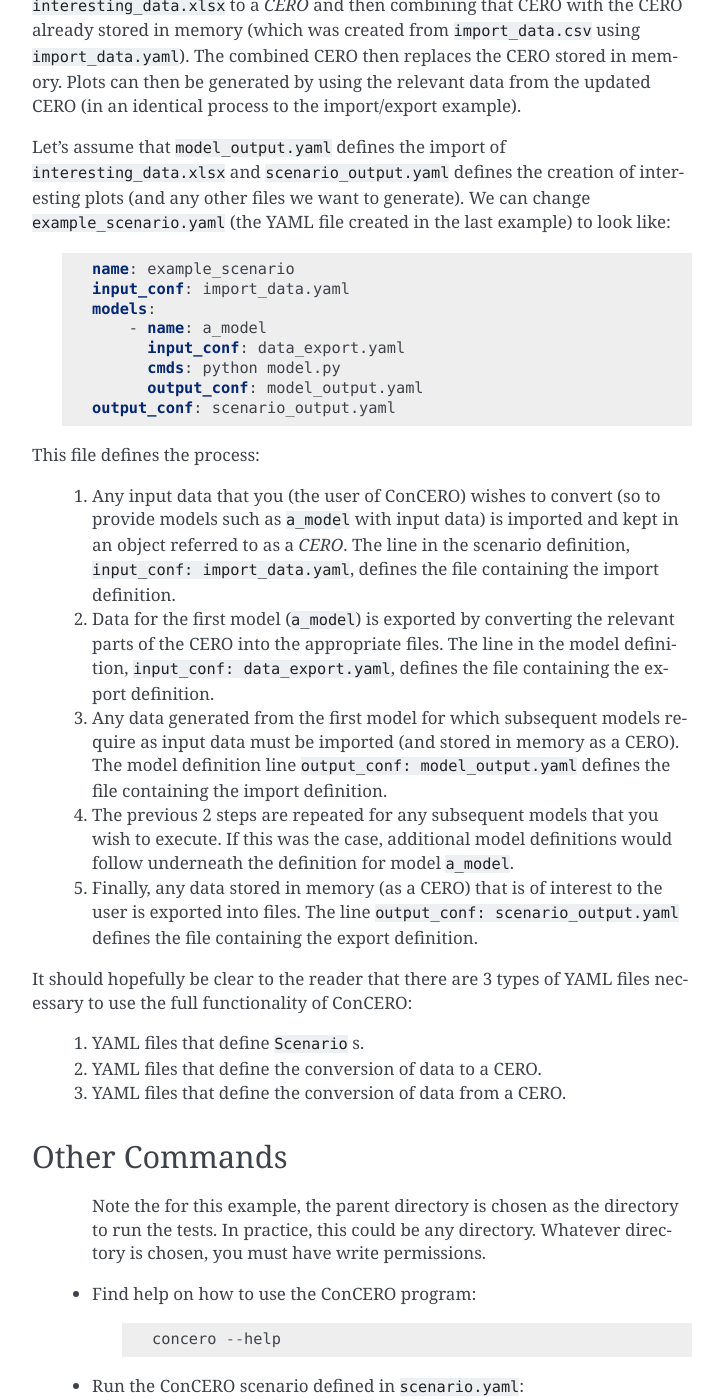
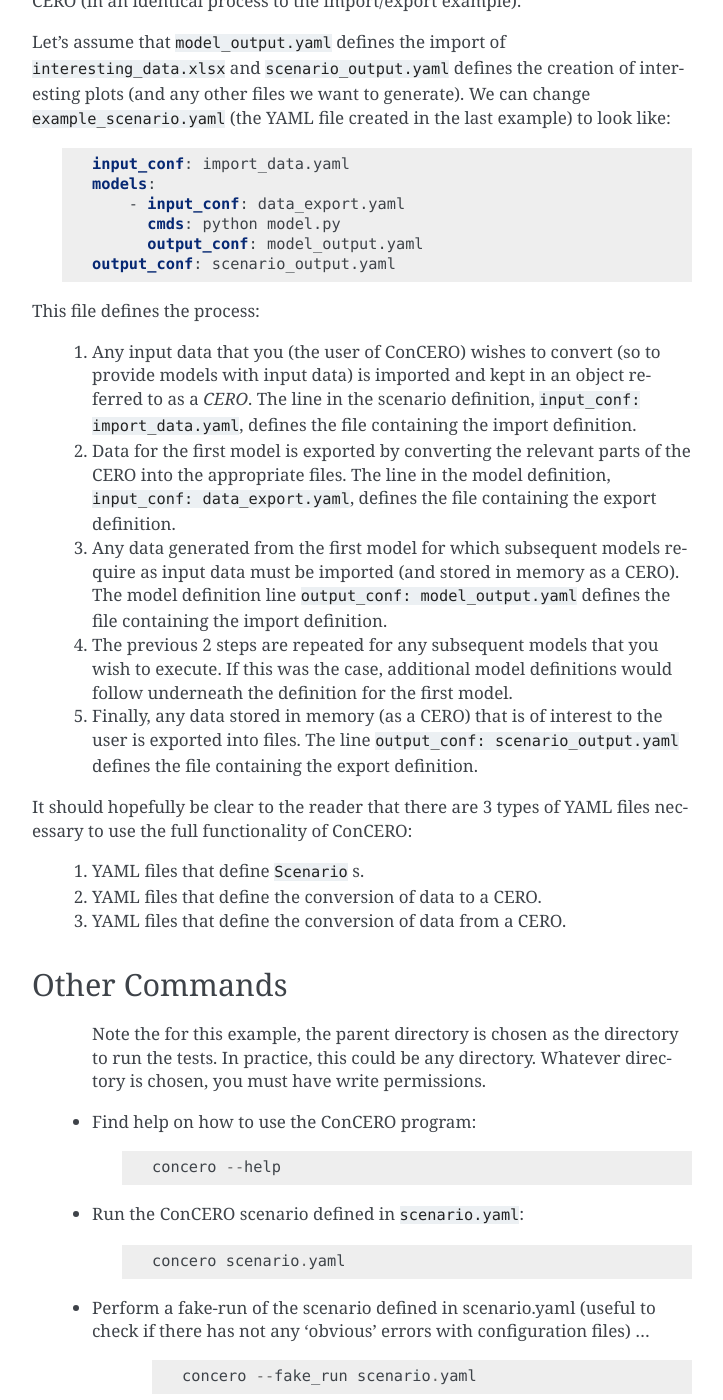
Before and after one commit to charlie0389/ConCERO, a Sphinx documentation site: the page built from concero/doc/source/quickstart.rst, in a window 1280 px wide and 1400 px high, scrolled down 2491 px. Shown: the whole window, without its empty margins (388-1111 px from the left). Built offline with Sphinx 7.4.7, drawn with Linux system fonts in a browser that asks for light colours; some of the changed text lies outside the part shown.

Commit message:
Added model test module, and added it to test suite. Eased requirement that Model be provided with a 'name' and 'cmds'. Version updated, changelog added, doc update, removed name requirement for scenarios.

```diff
--- a/concero/doc/source/quickstart.rst
+++ b/concero/doc/source/quickstart.rst
@@ -70,12 +70,8 @@
 
         .. code-block:: yaml
 
-            name: example_scenario
             models:
-                - name: a_model
-                  cmds: python model.py
-
-       This scenario (an execution sequence of one or more models) has been named "example_scenario" (required).
+                - cmds: python model.py
 
     #. Then, from the command line:
 
@@ -100,21 +96,19 @@
 
     .. code-block:: yaml
 
-        name: example_scenario
         input_conf: import_data.yaml
         models:
-            - name: a_model
-              input_conf: data_export.yaml
+            - input_conf: data_export.yaml
               cmds: python model.py
               output_conf: model_output.yaml
         output_conf: scenario_output.yaml
 
 This file defines the process:
 
-    #. Any input data that you (the user of ConCERO) wishes to convert (so to provide models such as ``a_model`` with input data) is imported and kept in an object referred to as a *CERO*. The line in the scenario definition, ``input_conf: import_data.yaml``, defines the file containing the import definition.
-    #. Data for the first model (``a_model``) is exported by converting the relevant parts of the CERO into the appropriate files. The line in the model definition, ``input_conf: data_export.yaml``, defines the file containing the export definition.
+    #. Any input data that you (the user of ConCERO) wishes to convert (so to provide models with input data) is imported and kept in an object referred to as a *CERO*. The line in the scenario definition, ``input_conf: import_data.yaml``, defines the file containing the import definition.
+    #. Data for the first model is exported by converting the relevant parts of the CERO into the appropriate files. The line in the model definition, ``input_conf: data_export.yaml``, defines the file containing the export definition.
     #. Any data generated from the first model for which subsequent models require as input data must be imported (and stored in memory as a CERO). The model definition line ``output_conf: model_output.yaml`` defines the file containing the import definition.
-    #. The previous 2 steps are repeated for any subsequent models that you wish to execute. If this was the case, additional model definitions would follow underneath the definition for model ``a_model``.
+    #. The previous 2 steps are repeated for any subsequent models that you wish to execute. If this was the case, additional model definitions would follow underneath the definition for the first model.
     #. Finally, any data stored in memory (as a CERO) that is of interest to the user is exported into files. The line ``output_conf: scenario_output.yaml`` defines the file containing the export definition.
 
 It should hopefully be clear to the reader that there are 3 types of YAML files necessary to use the full functionality of ConCERO:
--- a/concero/doc/source/scenarios.rst
+++ b/concero/doc/source/scenarios.rst
@@ -15,11 +15,11 @@
 
 A scenario definition object must have the options:
 
-    * ``name: (str)`` - the name of the scenario. For example, ``'A1'`` or ``'ExistingTrends'``. The name of the scenario is not constrained by ``scenarios_set``.
     * ``models: list[model objects]`` - the structure of model objects are described here - :ref:`model_objects`.
 
 And may have the options:
 
+    * ``name: (str)`` - the name of the scenario. For example, ``'A1'`` or ``'ExistingTrends'``.
     * ``input_conf: (str)`` - an input configuration file that defines all of the scenario inputs. See :ref:`to_cero` for more information.
     * ``output_conf: (str)`` - an output configuration file that defines outputs from the scenario. See :ref:`from_cero` for more information.
     * ``run_no: (int)`` - An integer numbering the execution run of the scenario. By default is 1. This integer will appear in the filenames of any files output as intermediate steps.
@@ -31,7 +31,7 @@
 Scenario Example
 ^^^^^^^^^^^^^^^^
 
-An example scenario definition file, with a single scenario definition object, is:
+An example scenario definition file that demonstrates all options is:
 
 .. code-block:: yaml
 
--- a/setup.py
+++ b/setup.py
@@ -20,7 +20,7 @@
 doc_files.append('doc/Makefile')
 
 setup(name='concero',
-    version='0.1',
+    version='0.2',
     description='Automates the running of models and data format conversion for csv, xlsx and har files.',
     author='Lyle Collins',
     author_email='Lyle.Collins@csiro.au',
```
Also changed, not shown: other parts of concero/doc/source/quickstart.rst (+1 -1 lines), CHANGELOG.md (added, +7 -0 lines), concero/doc/source/models.rst (+5 -6 lines), README.md (line endings or trailing spaces), 5 other files.
